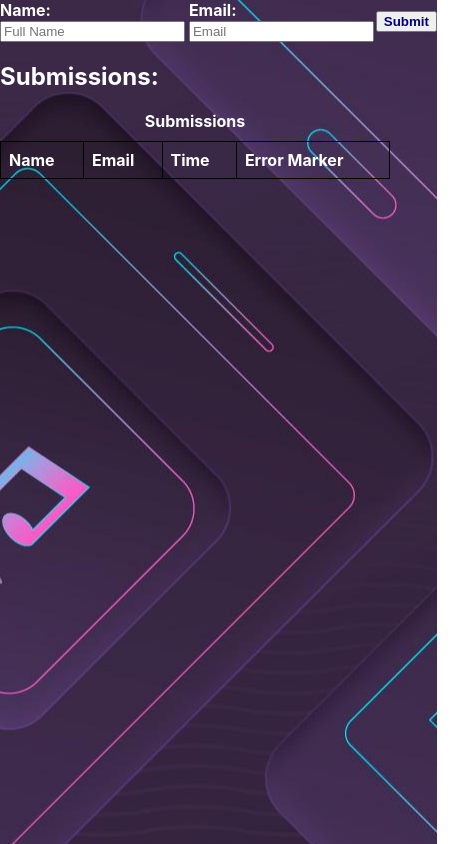
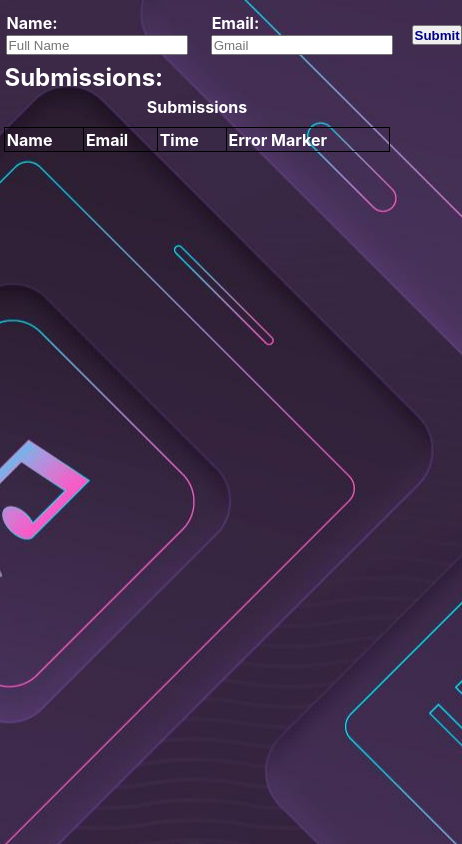
Before and after one commit to Seun0001/Asynchronous-React, a React (Create React App) app in the folder asynchronous-react/: page / in a window 390 px wide. Shown: the whole page, 462 px wide, since content can reach past the window. Built offline with nearby package versions, Linux system fonts and the light colour scheme.

Commit message:
Aynchronous React Project Done

```diff
--- a/asynchronous-react/src/components/FormComponent.css
+++ b/asynchronous-react/src/components/FormComponent.css
@@ -1,4 +1,9 @@
+/** PC View **/
+* {
+    margin: 1px;
+    padding: 1px;
 
+}
 body {
     /* background: linear-gradient(to right, gray, cyan, gray); */
     background: url(./image/ui-ux.jpg);
@@ -66,3 +71,36 @@ tbody tr {
     color: red;
     animation: blink 5s infinite;
 }
+
+/* Mobile view of the webpage */
+@media screen and (max-width: 1200px) {
+    * {
+        margin: 2px;
+        padding: .2px;
+
+    }
+    body {
+        width: 100%; height: 100%;
+        display: flex;
+        align-items: center;
+        justify-content: center;
+    }
+    form, div {
+        width: 100%; height: 100%;
+        margin-right: 4%;
+    }
+    form .userSubmission {
+        margin-right: 4%;
+        color: navy;
+        font-weight: bold;
+    }
+    .submissions-table th,
+    .submissions-table td {
+        border: 1px solid black;
+        padding: .1rem;
+        text-align: left;
+    }
+    tr {
+        padding-left: 2px;
+    }
+}
--- a/asynchronous-react/src/components/FormComponent.jsx
+++ b/asynchronous-react/src/components/FormComponent.jsx
@@ -67,7 +67,7 @@ const FormComponent = () => {
           <label>Email:</label>
           <input
             type="email"
-            placeholder="Email"
+            placeholder="Gmail"
             name="email"
             value={inputs.email}
             onChange={handleChange}
```
Also changed, not shown: asynchronous-react/src/components/ModifiedFormComponent.jsx (deleted, +0 -29 lines), asynchronous-react/src/components/image/FormComponent1.css (deleted, +0 -16 lines).
